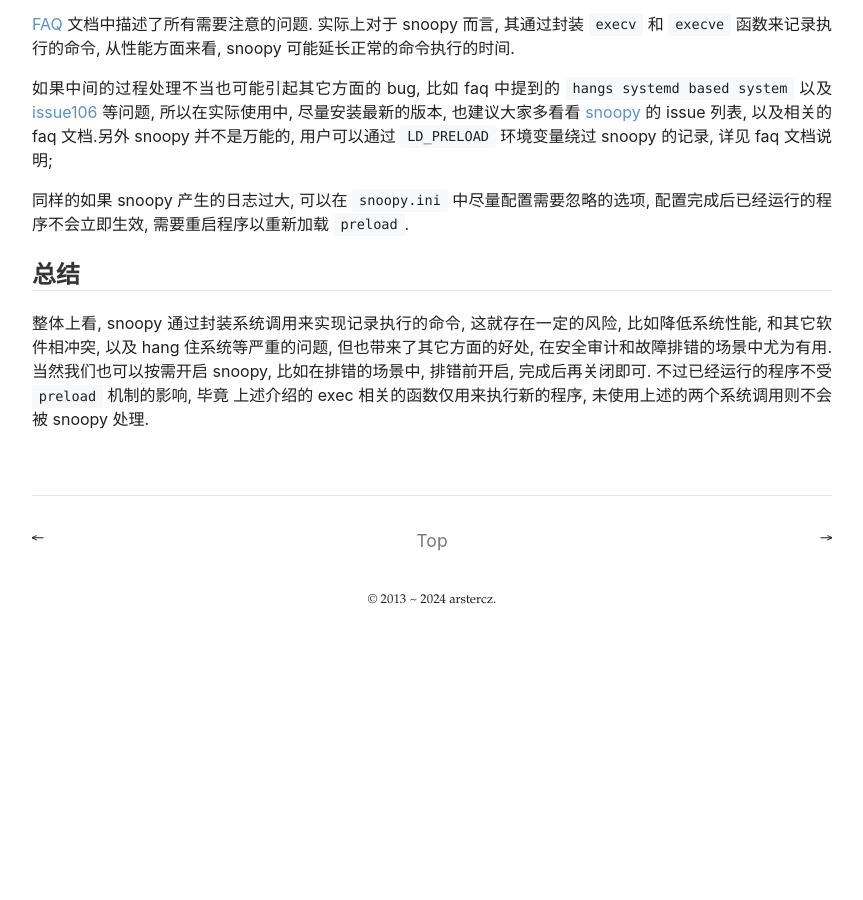
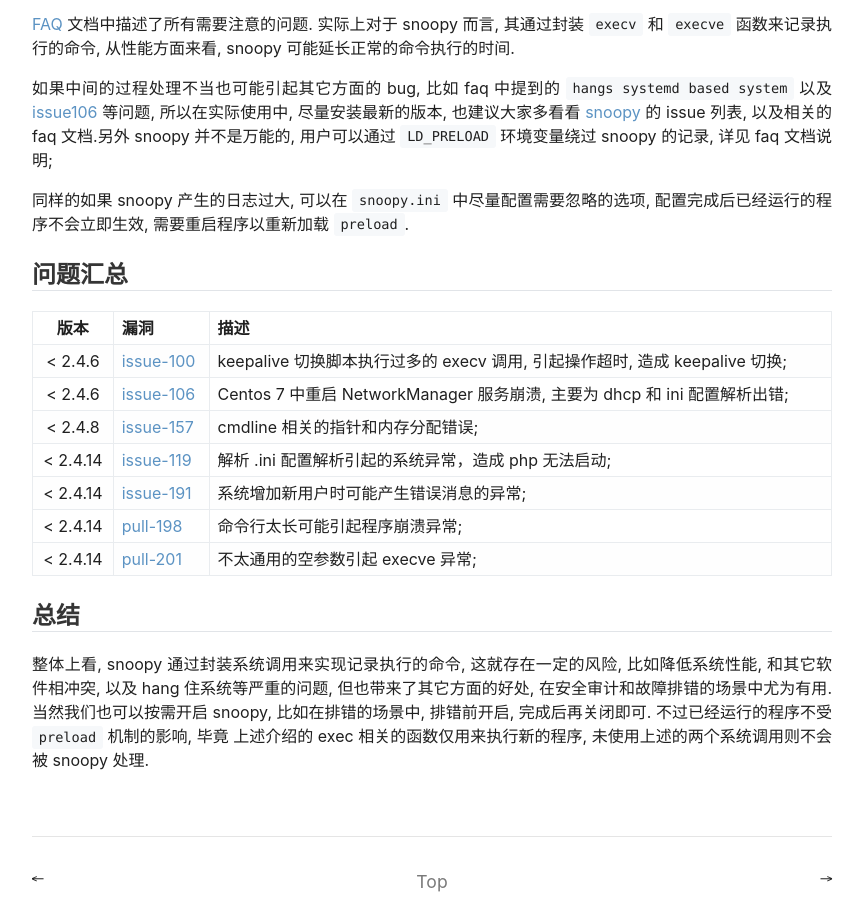
Before and after one commit to arstercz/arstercz.github.io, a Jekyll site: the page built from _posts/2018-01-18-how-does-snoopy-log-every-executed-command.md, in a window 1280 px wide and 900 px high, scrolled down 4372 px. Shown: the whole window, without its empty margins (208-1071 px from the left). Built offline with Jekyll 4.4.1, drawn with Linux system fonts in a browser that asks for light colours; comment, search, counter and statistics services are not loaded; before the commit the page ends 5015 px from its top, so only the background shows below that.

Commit message:
add more snoopy note

```diff
--- a/_posts/2018-01-18-how-does-snoopy-log-every-executed-command.md
+++ b/_posts/2018-01-18-how-does-snoopy-log-every-executed-command.md
@@ -160,6 +160,19 @@
 
 同样的如果 snoopy 产生的日志过大, 可以在 `snoopy.ini` 中尽量配置需要忽略的选项, 配置完成后已经运行的程序不会立即生效, 需要重启程序以重新加载 `preload`.
 
+## 问题汇总
+
+| 版本 | 漏洞 | 描述 |
+| :-: | :- | :- |
+| < 2.4.6 | [issue-100](https://github.com/a2o/snoopy/issues/100) | keepalive 切换脚本执行过多的 execv 调用, 引起操作超时, 造成 keepalive 切换; |
+| < 2.4.6 | [issue-106](https://github.com/a2o/snoopy/issues/106) | Centos 7 中重启 NetworkManager 服务崩溃, 主要为 dhcp 和 ini 配置解析出错; |
+| < 2.4.8 | [issue-157](https://github.com/a2o/snoopy/issues/157) | cmdline 相关的指针和内存分配错误; |
+| < 2.4.14 | [issue-119](https://github.com/a2o/snoopy/issues/119) | 解析 .ini 配置解析引起的系统异常，造成 php 无法启动; |
+| < 2.4.14 | [issue-191](https://github.com/a2o/snoopy/issues/191) | 系统增加新用户时可能产生错误消息的异常; |
+| < 2.4.14 | [pull-198](https://github.com/a2o/snoopy/pull/198) | 命令行太长可能引起程序崩溃异常; |
+| < 2.4.14 | [pull-201](https://github.com/a2o/snoopy/pull/201) | 不太通用的空参数引起 execve 异常; |
+
+
 ## 总结
 
 整体上看, snoopy 通过封装系统调用来实现记录执行的命令, 这就存在一定的风险, 比如降低系统性能, 和其它软件相冲突, 以及 hang 住系统等严重的问题, 但也带来了其它方面的好处, 在安全审计和故障排错的场景中尤为有用. 当然我们也可以按需开启 snoopy, 比如在排错的场景中, 排错前开启, 完成后再关闭即可. 不过已经运行的程序不受 `preload` 机制的影响, 毕竟 上述介绍的 exec 相关的函数仅用来执行新的程序, 未使用上述的两个系统调用则不会被 snoopy 处理.
```
Also changed, not shown: _posts/2020-10-27-how-to-audit-linux-system-operation.md (+5 -1 lines), images/articles/202010/snoopy-invoke.png (added).
